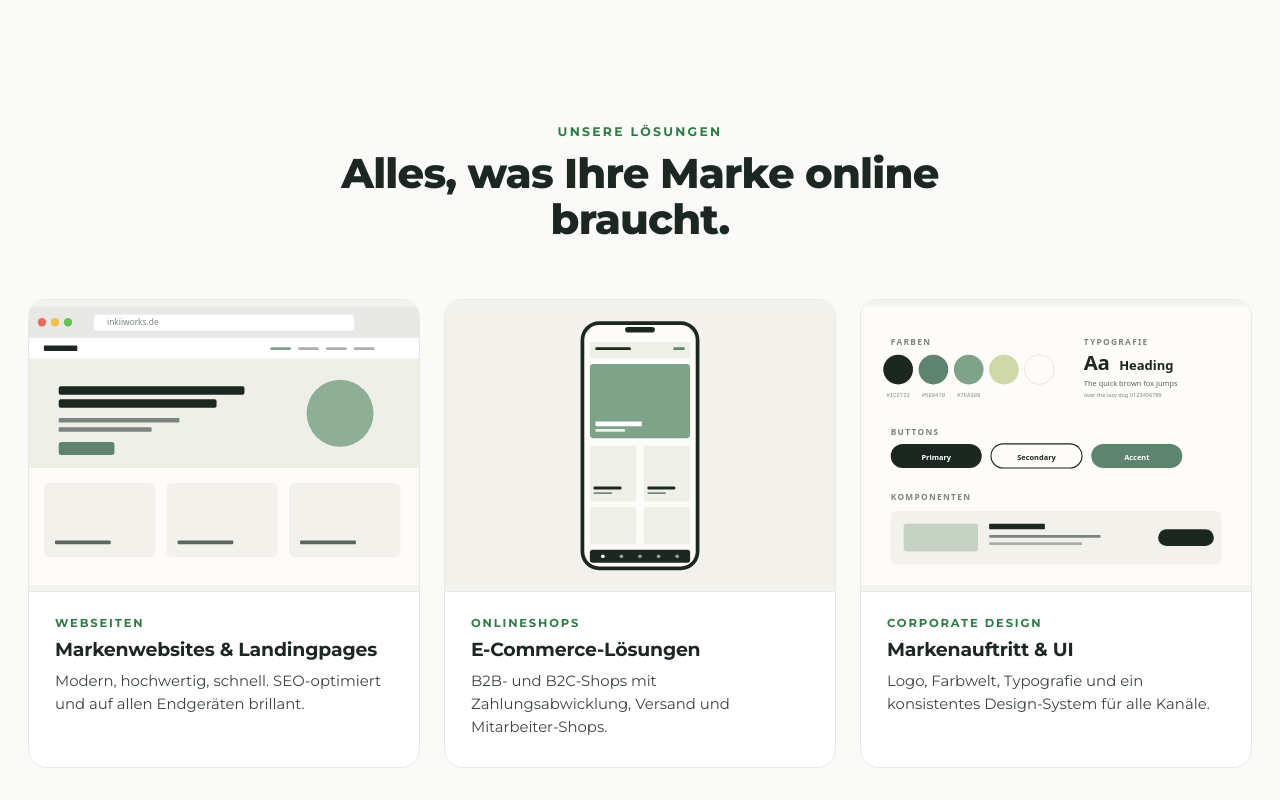
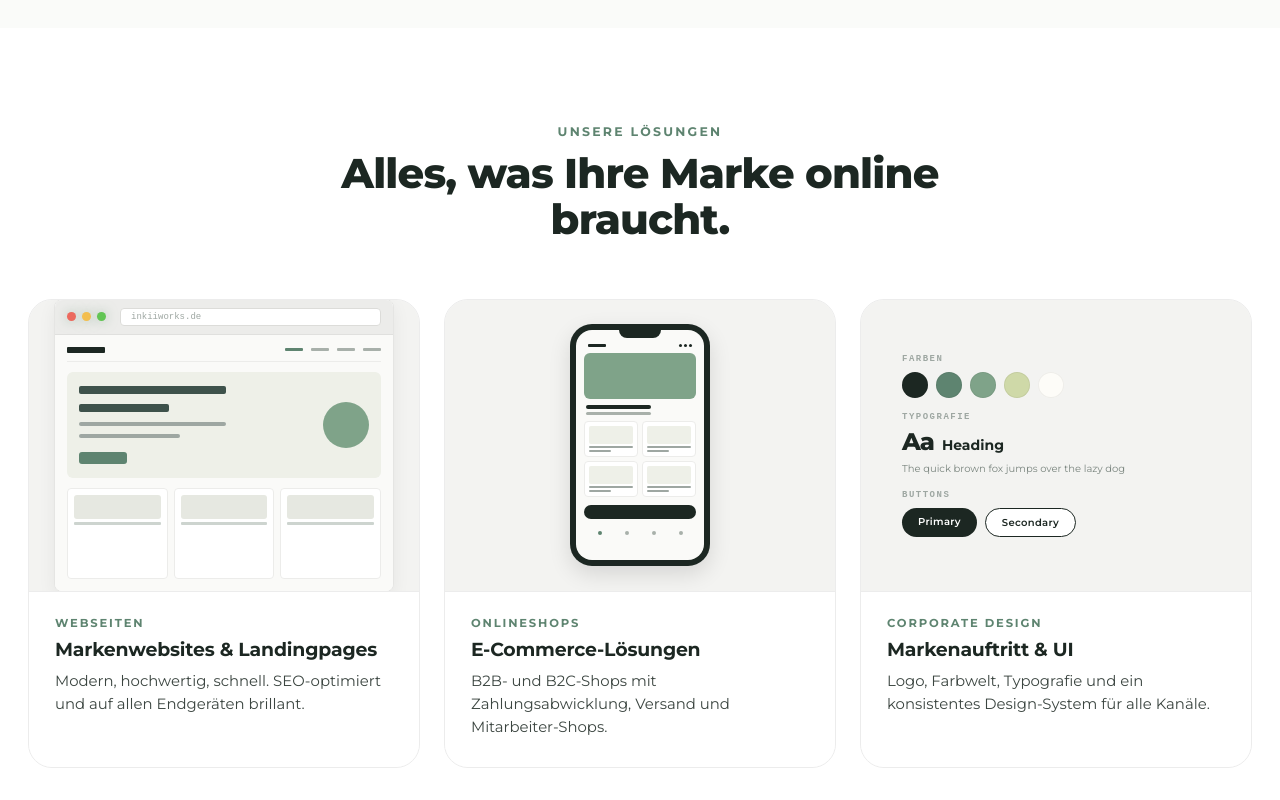
Before and after one commit to buse191213-cmd/inkii, a Next.js app: page /webdesign in a window 1280 px wide. Shown: the part 780-1580 px from the top of the page. Built offline with nearby package versions, Linux system fonts and the light colour scheme; no server answers; the database is empty.

Commit message:
Webdesign: HTML/CSS mockups in cards (browser, phone, UI kit)

```diff
--- a/src/app/globals.css
+++ b/src/app/globals.css
@@ -1873,32 +1873,32 @@ body:has(.home-services) footer.site{margin-top:0}
 .wd-hero-btn:hover span{transform:translateX(4px)}
 
 /* Sektion */
-.wd-section{padding:96px 0;background:#fafaf9}
+.wd-section{padding:96px 0;background:#fff}
 .wd-section-head{text-align:center;max-width:680px;margin:0 auto 56px}
 .wd-kicker{font-size:.78rem;letter-spacing:.18em;font-weight:700;
-  text-transform:uppercase;color:var(--leaf-deep);margin-bottom:12px;display:block}
+  text-transform:uppercase;color:#5e8470;margin-bottom:12px;display:block}
 .wd-section-h{font-family:var(--display);font-weight:800;
   font-size:clamp(1.8rem,3.4vw,2.6rem);letter-spacing:-.02em;line-height:1.1;
-  color:var(--ink);margin:0}
+  color:#1c2722;margin:0}
 
 /* Cards */
 .wd-cards{display:grid;grid-template-columns:repeat(3,1fr);gap:24px}
-.wd-card{background:#fff;border-radius:18px;overflow:hidden;
-  border:1px solid #e8e8e6;transition:all .3s ease;display:flex;flex-direction:column}
+.wd-card{background:#f9f9f9;border-radius:24px;overflow:hidden;
+  border:1px solid #ececec;transition:all .3s ease;display:flex;flex-direction:column}
 .wd-card:hover{transform:translateY(-6px);
-  box-shadow:0 18px 40px rgba(0,0,0,.08)}
-.wd-card-img{aspect-ratio:4/3;background:var(--mist);
-  border-bottom:1px solid #e8e8e6;overflow:hidden;
-  position:relative;display:flex;align-items:center;justify-content:center}
+  box-shadow:0 14px 36px rgba(0,0,0,.07)}
+.wd-card-img{aspect-ratio:4/3;background:#f3f3f1;
+  border-bottom:1px solid #ececec;overflow:hidden;
+  position:relative;display:flex;align-items:center;justify-content:center;padding:24px}
 .wd-mockup-wrap{width:100%;height:100%;display:flex;align-items:center;
   justify-content:center;transition:transform .35s ease}
 .wd-card:hover .wd-mockup-wrap{transform:scale(1.03)}
-.wd-mockup-svg{width:100%;height:100%;display:block;object-fit:cover}
-.wd-card-body{padding:24px 26px 28px;display:flex;flex-direction:column;gap:8px;flex:1}
+.wd-card-body{padding:24px 26px 28px;display:flex;flex-direction:column;gap:8px;flex:1;
+  background:#fff}
 .wd-card-kicker{font-size:.72rem;letter-spacing:.16em;font-weight:700;
-  text-transform:uppercase;color:var(--leaf-deep)}
+  text-transform:uppercase;color:#5e8470}
 .wd-card-title{font-family:var(--display);font-weight:700;font-size:1.18rem;
-  letter-spacing:-.01em;color:var(--ink);margin:0;line-height:1.25}
+  letter-spacing:-.01em;color:#1c2722;margin:0;line-height:1.25}
 .wd-card-desc{font-size:.93rem;line-height:1.55;color:#3b4540;margin:0}
 
 @media(max-width:900px){
@@ -2028,3 +2028,92 @@ body:has(.home-services) footer.site{margin-top:0}
   .mk-timeline{grid-template-columns:1fr}
   .mk-stats{grid-template-columns:1fr;gap:36px}
 }
+
+/* === Webdesign HTML/CSS Mockups === */
+/* gemeinsame Linien (Wireframe-Elemente) */
+.wd-line{height:6px;border-radius:2px;background:#cdd4cf}
+.wd-line-h1{height:8px;background:#3e524b;width:80%;margin-bottom:6px}
+.wd-line-p{height:4px;background:#9ea7a2;width:90%;margin-bottom:4px}
+
+/* --- Browser-Mockup --- */
+.wd-browser{width:100%;max-width:340px;background:#fff;border-radius:8px;
+  box-shadow:0 6px 18px rgba(0,0,0,.06);overflow:hidden;border:1px solid #e5e5e3}
+.wd-browser-chrome{display:flex;align-items:center;gap:6px;
+  background:#ececea;padding:8px 12px;border-bottom:1px solid #e0e0de}
+.wd-dot{display:inline-block;width:9px;height:9px;border-radius:50%}
+.wd-dot-r{background:#ed6a5e}.wd-dot-y{background:#f4bf4f}.wd-dot-g{background:#62c554}
+.wd-url{flex:1;background:#fff;border:1px solid #dcdcd9;border-radius:4px;
+  padding:3px 10px;margin-left:8px;font-size:9px;color:#9ea7a2;
+  font-family:ui-monospace,monospace}
+.wd-browser-page{padding:12px;background:#fafaf8;display:flex;flex-direction:column;gap:10px}
+.wd-browser-nav{display:flex;justify-content:space-between;align-items:center;
+  padding-bottom:8px;border-bottom:1px solid #ececea}
+.wd-logo-block{width:38px;height:6px;background:#1c2722;border-radius:1px}
+.wd-nav-links{display:flex;gap:8px}
+.wd-nav-links span{width:18px;height:3px;background:#a8b0aa;border-radius:1px}
+.wd-nav-links span:first-child{background:#5e8470}
+.wd-hero-row{display:grid;grid-template-columns:1.4fr 1fr;gap:10px;
+  background:#eef0e8;border-radius:6px;padding:14px 12px;align-items:center}
+.wd-hero-copy{display:flex;flex-direction:column;gap:4px}
+.wd-hero-copy .wd-line{width:90%}
+.wd-fake-btn{width:48px;height:12px;background:#5e8470;border-radius:3px;margin-top:6px}
+.wd-hero-circle{width:46px;height:46px;border-radius:50%;background:#7fa389;
+  justify-self:end;align-self:center}
+.wd-product-row{display:grid;grid-template-columns:1fr 1fr 1fr;gap:6px}
+.wd-product{background:#fff;border:1px solid #ececea;border-radius:4px;
+  padding:6px;display:flex;flex-direction:column;gap:3px;aspect-ratio:1/0.9}
+.wd-product span{display:block;height:3px;border-radius:1px;background:#cdd4cf}
+.wd-product span:first-child{height:24px;background:#e6e8e1;border-radius:3px}
+
+/* --- iPhone-Mockup --- */
+.wd-phone-stage{display:flex;align-items:center;justify-content:center;width:100%;height:100%}
+.wd-phone{width:140px;background:#1c2722;border-radius:22px;padding:6px;
+  box-shadow:0 8px 22px rgba(0,0,0,.12);position:relative}
+.wd-phone-notch{position:absolute;top:6px;left:50%;transform:translateX(-50%);
+  width:42px;height:8px;background:#1c2722;border-radius:0 0 10px 10px;z-index:2}
+.wd-phone-screen{background:#fafaf8;border-radius:16px;overflow:hidden;
+  display:flex;flex-direction:column;gap:6px;padding:12px 8px 8px;min-height:230px}
+.wd-app-statusbar{display:flex;justify-content:space-between;align-items:center;
+  padding:0 4px;margin-top:2px}
+.wd-app-time{width:18px;height:3px;background:#1c2722;border-radius:1px}
+.wd-app-icons{display:flex;gap:2px}
+.wd-app-icons i{display:inline-block;width:3px;height:3px;background:#1c2722;border-radius:50%}
+.wd-app-hero{height:46px;background:#7fa389;border-radius:6px}
+.wd-app-text{display:flex;flex-direction:column;gap:3px;padding:0 2px}
+.wd-line-mh{height:4px;background:#1c2722;width:60%}
+.wd-line-mp{height:2.5px;background:#a8b0aa}
+.wd-app-grid{display:grid;grid-template-columns:1fr 1fr;gap:4px}
+.wd-app-item{background:#fff;border:1px solid #ececea;border-radius:4px;padding:4px;
+  display:flex;flex-direction:column;gap:2px}
+.wd-app-item div{height:18px;background:#eef0e8;border-radius:2px}
+.wd-app-item span{display:block;height:2px;background:#9ea7a2;border-radius:1px}
+.wd-app-cta{height:14px;background:#1c2722;border-radius:7px;margin:2px 0}
+.wd-app-tabs{display:flex;justify-content:space-around;padding:4px 2px 0}
+.wd-app-tabs i{display:inline-block;width:4px;height:4px;background:#a8b0aa;border-radius:50%}
+.wd-app-tabs i.active{background:#5e8470}
+
+/* --- UI-Kit Mockup --- */
+.wd-uikit{width:100%;max-width:320px;display:flex;flex-direction:column;gap:14px;
+  padding:6px}
+.wd-uikit-section{display:flex;flex-direction:column;gap:8px}
+.wd-uikit-label{font-family:ui-monospace,monospace;font-size:9px;
+  letter-spacing:1.5px;font-weight:600;color:#9ea7a2}
+.wd-color-row{display:flex;gap:8px}
+.wd-color{width:26px;height:26px;border-radius:50%;
+  box-shadow:inset 0 0 0 1px rgba(0,0,0,.06)}
+.wd-typo{display:flex;align-items:baseline;gap:8px}
+.wd-typo-aa{font-family:var(--display);font-size:24px;font-weight:800;
+  color:#1c2722;line-height:1;letter-spacing:-1px}
+.wd-typo-heading{font-family:var(--display);font-size:14px;font-weight:700;color:#1c2722}
+.wd-typo-sub{font-size:10px;color:#7a857f;line-height:1.4}
+.wd-btn-row{display:flex;gap:8px}
+.wd-btn-mock{font-size:10px;font-weight:600;padding:7px 16px;border-radius:18px;
+  letter-spacing:.3px}
+.wd-btn-primary{background:#1c2722;color:#fff}
+.wd-btn-secondary{background:#fff;color:#1c2722;border:1px solid #1c2722}
+
+/* Responsive */
+@media(max-width:900px){
+  .wd-cards{grid-template-columns:1fr;max-width:520px;margin:0 auto}
+  .wd-hero{min-height:78vh}
+}
--- a/src/app/webdesign/page.tsx
+++ b/src/app/webdesign/page.tsx
@@ -12,123 +12,105 @@ export const metadata: Metadata = {
   description: "Gestalten Sie Ihre digitale Präsenz — moderne, schnelle und SEO-optimierte Websites.",
 };
 
-/* === Mockup-Komponenten — saubere SVG-Grafiken === */
+/* === HTML/CSS-Mockups (keine Bilder) === */
 
 function BrowserMockup() {
   return (
-    <svg viewBox="0 0 420 300" xmlns="http://www.w3.org/2000/svg" className="wd-mockup-svg">
-      {/* Browser Chrome */}
-      <rect x="0" y="0" width="420" height="34" fill="#e8e8e6" />
-      <circle cx="14" cy="17" r="4.5" fill="#ed6a5e" />
-      <circle cx="28" cy="17" r="4.5" fill="#f4bf4f" />
-      <circle cx="42" cy="17" r="4.5" fill="#62c554" />
-      <rect x="70" y="9" width="280" height="17" rx="3" fill="#fff" />
-      <text x="84" y="20" fontFamily="system-ui,sans-serif" fontSize="9" fill="#7a857f">inkiiworks.de</text>
-      {/* Screen Content */}
-      <rect x="0" y="34" width="420" height="266" fill="#fdfcf8" />
-      {/* Site nav */}
-      <rect x="0" y="34" width="420" height="22" fill="#fff" />
-      <rect x="16" y="42" width="36" height="6" rx="1" fill="#1c2722" />
-      <rect x="260" y="44" width="22" height="3" rx="1" fill="#7fa389" />
-      <rect x="290" y="44" width="22" height="3" rx="1" fill="#a8b0a8" />
-      <rect x="320" y="44" width="22" height="3" rx="1" fill="#a8b0a8" />
-      <rect x="350" y="44" width="22" height="3" rx="1" fill="#a8b0a8" />
-      {/* Hero */}
-      <rect x="0" y="56" width="420" height="118" fill="#eef0e8" />
-      <rect x="32" y="86" width="200" height="9" rx="2" fill="#1c2722" />
-      <rect x="32" y="100" width="170" height="9" rx="2" fill="#1c2722" />
-      <rect x="32" y="120" width="130" height="5" rx="1" fill="#7a857f" />
-      <rect x="32" y="130" width="100" height="5" rx="1" fill="#7a857f" />
-      <rect x="32" y="146" width="60" height="14" rx="3" fill="#5e8470" />
-      <circle cx="335" cy="115" r="36" fill="#7fa389" opacity="0.85" />
-      {/* Cards row */}
-      <rect x="16" y="190" width="120" height="80" rx="6" fill="#f3f1eb" />
-      <rect x="148" y="190" width="120" height="80" rx="6" fill="#f3f1eb" />
-      <rect x="280" y="190" width="120" height="80" rx="6" fill="#f3f1eb" />
-      <rect x="28" y="252" width="60" height="4" rx="1" fill="#5a6660" />
-      <rect x="160" y="252" width="60" height="4" rx="1" fill="#5a6660" />
-      <rect x="292" y="252" width="60" height="4" rx="1" fill="#5a6660" />
-    </svg>
+    <div className="wd-browser">
+      <div className="wd-browser-chrome">
+        <span className="wd-dot wd-dot-r" />
+        <span className="wd-dot wd-dot-y" />
+        <span className="wd-dot wd-dot-g" />
+        <div className="wd-url">inkiiworks.de</div>
+      </div>
+      <div className="wd-browser-page">
+        <div className="wd-browser-nav">
+          <div className="wd-logo-block" />
+          <div className="wd-nav-links">
+            <span /><span /><span /><span />
+          </div>
+        </div>
+        <div className="wd-hero-row">
+          <div className="wd-hero-copy">
+            <div className="wd-line wd-line-h1" />
+            <div className="wd-line wd-line-h1" style={{ width: "55%" }} />
+            <div className="wd-line wd-line-p" />
+            <div className="wd-line wd-line-p" style={{ width: "62%" }} />
+            <div className="wd-fake-btn" />
+          </div>
+          <div className="wd-hero-circle" />
+        </div>
+        <div className="wd-product-row">
+          <div className="wd-product"><span /><span /></div>
+          <div className="wd-product"><span /><span /></div>
+          <div className="wd-product"><span /><span /></div>
+        </div>
+      </div>
+    </div>
   );
 }
 
 function PhoneMockup() {
   return (
-    <svg viewBox="0 0 420 300" xmlns="http://www.w3.org/2000/svg" className="wd-mockup-svg">
-      <rect x="0" y="0" width="420" height="300" fill="#f3f1eb" />
-      {/* Phone frame centered */}
-      <g transform="translate(146,16)">
-        <rect x="0" y="0" width="128" height="268" rx="20" fill="#1c2722" />
-        <rect x="4" y="4" width="120" height="260" rx="16" fill="#fdfcf8" />
-        {/* Notch */}
-        <rect x="48" y="6" width="32" height="6" rx="3" fill="#1c2722" />
-        {/* Screen content */}
-        <rect x="10" y="22" width="108" height="18" rx="2" fill="#eef0e8" />
-        <rect x="16" y="28" width="38" height="3" rx="1" fill="#1c2722" />
-        <rect x="100" y="28" width="12" height="3" rx="1" fill="#5e8470" />
-        {/* Hero image */}
-        <rect x="10" y="46" width="108" height="80" rx="4" fill="#7fa389" />
-        <rect x="16" y="108" width="50" height="5" rx="1" fill="#fff" />
-        <rect x="16" y="116" width="32" height="3" rx="1" fill="#fff" opacity="0.85" />
-        {/* Product cards */}
-        <rect x="10" y="134" width="50" height="60" rx="3" fill="#eef0e8" />
-        <rect x="68" y="134" width="50" height="60" rx="3" fill="#eef0e8" />
-        <rect x="14" y="178" width="30" height="3" rx="1" fill="#1c2722" />
-        <rect x="14" y="184" width="20" height="2" rx="1" fill="#7a857f" />
-        <rect x="72" y="178" width="30" height="3" rx="1" fill="#1c2722" />
-        <rect x="72" y="184" width="20" height="2" rx="1" fill="#7a857f" />
-        {/* Second row */}
-        <rect x="10" y="200" width="50" height="40" rx="3" fill="#eef0e8" />
-        <rect x="68" y="200" width="50" height="40" rx="3" fill="#eef0e8" />
-        {/* Bottom nav */}
-        <rect x="10" y="246" width="108" height="14" rx="3" fill="#1c2722" />
-        <circle cx="24" cy="253" r="2" fill="#fff" />
-        <circle cx="44" cy="253" r="2" fill="#fff" opacity="0.55" />
-        <circle cx="64" cy="253" r="2" fill="#fff" opacity="0.55" />
-        <circle cx="84" cy="253" r="2" fill="#fff" opacity="0.55" />
-        <circle cx="104" cy="253" r="2" fill="#fff" opacity="0.55" />
-      </g>
-    </svg>
+    <div className="wd-phone-stage">
+      <div className="wd-phone">
+        <div className="wd-phone-notch" />
+        <div className="wd-phone-screen">
+          <div className="wd-app-statusbar">
+            <span className="wd-app-time" />
+            <span className="wd-app-icons">
+              <i /><i /><i />
+            </span>
+          </div>
+          <div className="wd-app-hero" />
+          <div className="wd-app-text">
+            <div className="wd-line wd-line-mh" />
+            <div className="wd-line wd-line-mp" style={{ width: "60%" }} />
+          </div>
+          <div className="wd-app-grid">
+            <div className="wd-app-item"><div /><span /><span style={{ width: "50%" }} /></div>
+            <div className="wd-app-item"><div /><span /><span style={{ width: "50%" }} /></div>
+            <div className="wd-app-item"><div /><span /><span style={{ width: "50%" }} /></div>
+            <div className="wd-app-item"><div /><span /><span style={{ width: "50%" }} /></div>
+          </div>
+          <div className="wd-app-cta" />
+          <div className="wd-app-tabs">
+            <i className="active" /><i /><i /><i />
+          </div>
+        </div>
+      </div>
+    </div>
   );
 }
 
 function UIKitMockup() {
+  const palette = ["#1c2722", "#5e8470", "#7fa389", "#cfd9a8", "#fdfcf8"];
   return (
-    <svg viewBox="0 0 420 300" xmlns="http://www.w3.org/2000/svg" className="wd-mockup-svg">
-      <rect x="0" y="0" width="420" height="300" fill="#fdfcf8" />
-      {/* Color palette */}
-      <text x="32" y="42" fontFamily="system-ui,sans-serif" fontSize="9" fontWeight="600" fill="#7a857f" letterSpacing="1.4">FARBEN</text>
-      <circle cx="40" cy="68" r="16" fill="#1c2722" />
-      <circle cx="78" cy="68" r="16" fill="#5e8470" />
-      <circle cx="116" cy="68" r="16" fill="#7fa389" />
-      <circle cx="154" cy="68" r="16" fill="#cfd9a8" />
-      <circle cx="192" cy="68" r="16" fill="#fdfcf8" stroke="#e8e4d8" strokeWidth="1" />
-      <text x="40" y="98" textAnchor="middle" fontFamily="ui-monospace,monospace" fontSize="6" fill="#7a857f">#1C2722</text>
-      <text x="78" y="98" textAnchor="middle" fontFamily="ui-monospace,monospace" fontSize="6" fill="#7a857f">#5E8470</text>
-      <text x="116" y="98" textAnchor="middle" fontFamily="ui-monospace,monospace" fontSize="6" fill="#7a857f">#7FA389</text>
-      {/* Typography */}
-      <text x="240" y="42" fontFamily="system-ui,sans-serif" fontSize="9" fontWeight="600" fill="#7a857f" letterSpacing="1.4">TYPOGRAFIE</text>
-      <text x="240" y="68" fontFamily="system-ui,sans-serif" fontSize="22" fontWeight="800" fill="#1c2722" letterSpacing="-0.5">Aa</text>
-      <text x="278" y="68" fontFamily="system-ui,sans-serif" fontSize="14" fontWeight="600" fill="#1c2722">Heading</text>
-      <text x="240" y="86" fontFamily="system-ui,sans-serif" fontSize="8" fill="#5a6660">The quick brown fox jumps</text>
-      <text x="240" y="98" fontFamily="system-ui,sans-serif" fontSize="6" fill="#7a857f">over the lazy dog 0123456789</text>
-      {/* Buttons */}
-      <text x="32" y="138" fontFamily="system-ui,sans-serif" fontSize="9" fontWeight="600" fill="#7a857f" letterSpacing="1.4">BUTTONS</text>
-      <rect x="32" y="148" width="98" height="26" rx="13" fill="#1c2722" />
-      <text x="81" y="165" textAnchor="middle" fontFamily="system-ui,sans-serif" fontSize="8" fontWeight="600" fill="#fff">Primary</text>
-      <rect x="140" y="148" width="98" height="26" rx="13" fill="#fdfcf8" stroke="#1c2722" strokeWidth="1.2" />
-      <text x="189" y="165" textAnchor="middle" fontFamily="system-ui,sans-serif" fontSize="8" fontWeight="600" fill="#1c2722">Secondary</text>
-      <rect x="248" y="148" width="98" height="26" rx="13" fill="#5e8470" />
-      <text x="297" y="165" textAnchor="middle" fontFamily="system-ui,sans-serif" fontSize="8" fontWeight="600" fill="#fff">Accent</text>
-      {/* Component preview */}
-      <text x="32" y="208" fontFamily="system-ui,sans-serif" fontSize="9" fontWeight="600" fill="#7a857f" letterSpacing="1.4">KOMPONENTEN</text>
-      <rect x="32" y="220" width="356" height="58" rx="6" fill="#f3f1eb" />
-      <rect x="46" y="234" width="80" height="30" rx="3" fill="#7fa389" opacity="0.4" />
-      <rect x="138" y="234" width="60" height="6" rx="1" fill="#1c2722" />
-      <rect x="138" y="246" width="120" height="3" rx="1" fill="#7a857f" />
-      <rect x="138" y="254" width="100" height="3" rx="1" fill="#a8b0a8" />
-      <rect x="320" y="240" width="60" height="18" rx="9" fill="#1c2722" />
-    </svg>
+    <div className="wd-uikit">
+      <div className="wd-uikit-section">
+        <div className="wd-uikit-label">FARBEN</div>
+        <div className="wd-color-row">
+          {palette.map((c) => (
+            <span key={c} className="wd-color" style={{ background: c }} />
+          ))}
+        </div>
+      </div>
+      <div className="wd-uikit-section">
+        <div className="wd-uikit-label">TYPOGRAFIE</div>
+        <div className="wd-typo">
+          <span className="wd-typo-aa">Aa</span>
+          <span className="wd-typo-heading">Heading</span>
+        </div>
+        <div className="wd-typo-sub">The quick brown fox jumps over the lazy dog</div>
+      </div>
+      <div className="wd-uikit-section">
+        <div className="wd-uikit-label">BUTTONS</div>
+        <div className="wd-btn-row">
+          <span className="wd-btn-mock wd-btn-primary">Primary</span>
+          <span className="wd-btn-mock wd-btn-secondary">Secondary</span>
+        </div>
+      </div>
+    </div>
   );
 }
 
@@ -183,9 +165,7 @@ export default async function WebdesignPage() {
         <div className="wrap">
           <div className="wd-section-head">
             <span className="wd-kicker">Unsere Lösungen</span>
-            <h2 className="wd-section-h">
-              Alles, was Ihre Marke online braucht.
-            </h2>
+            <h2 className="wd-section-h">Alles, was Ihre Marke online braucht.</h2>
           </div>
           <div className="wd-cards">
             {cards.map((c) => (
```
Also changed, not shown: 1 other file (tests, documents, lock files or other folders).
